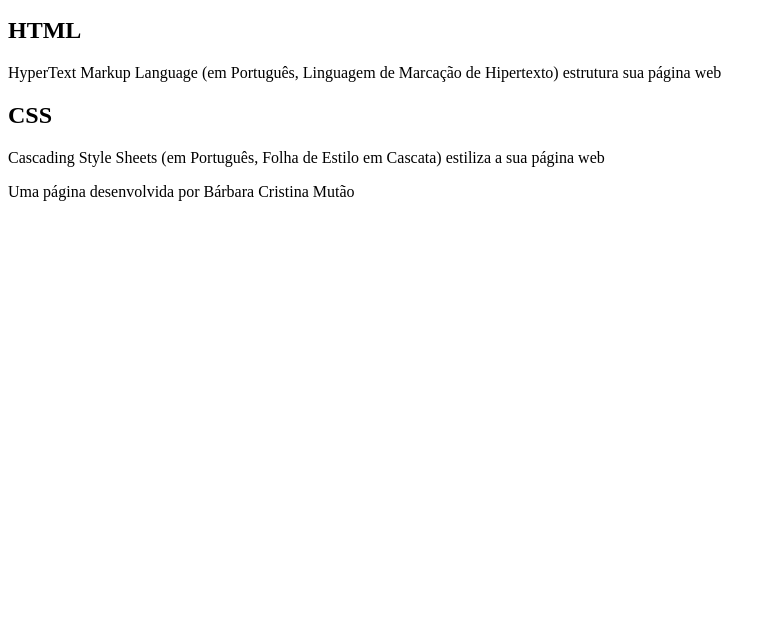
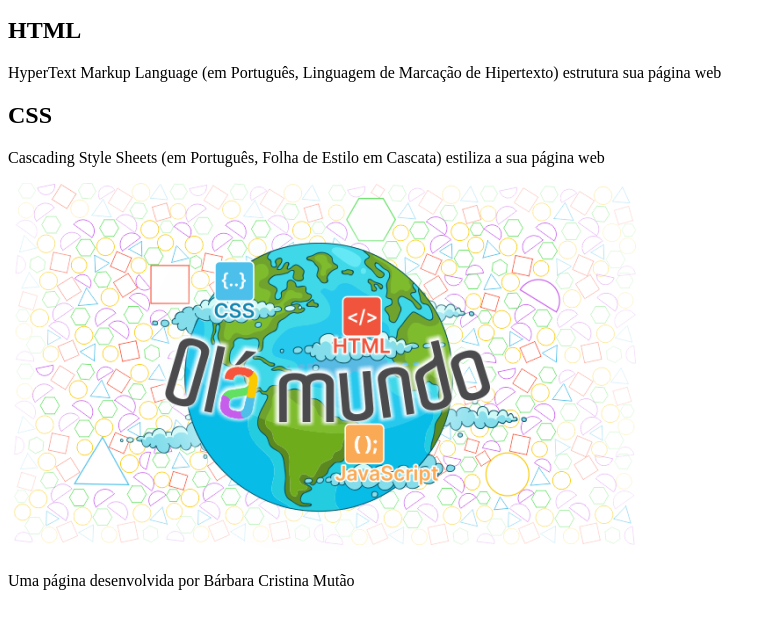
Before and after one commit to profbcmtecnologia/HELLO-WORLD, a plain HTML site: page index.html in a window 1280 px wide. Shown: the part 101-730 px from the top of the page, without its empty margins (0-776 px from the left). Drawn offline with Linux system fonts and the light colour scheme.

Commit message:
Finalizando a página HTML

```diff
--- a/index.html
+++ b/index.html
@@ -1,10 +1,12 @@
 <!DOCTYPE html>
 <html lang="pt-br">
+
 <head>
     <meta charset="UTF-8">
     <meta name="viewport" content="width=device-width, initial-scale=1.0">
     <title>Hello World</title>
 </head>
+
 <body>
     <header>
         <h1>Hello World</h1>
@@ -18,6 +20,8 @@
 
         <h2>CSS</h2>
         <P>Cascading Style Sheets (em Português, Folha de Estilo em Cascata) estiliza a sua página web</P>
+        <img src="imagem/Olá Mundo.png"
+            alt="Imagem com figuras geométricas ao fundo e uma figura do planeta Terraa frente, com a inscrição Olá Mundo em letras coloridas">
     </section>
 
     <footer>
@@ -25,4 +29,5 @@
 
     </footer>
 </body>
+
 </html>
```
Also changed, not shown: imagem/Olá Mundo.png (added).
